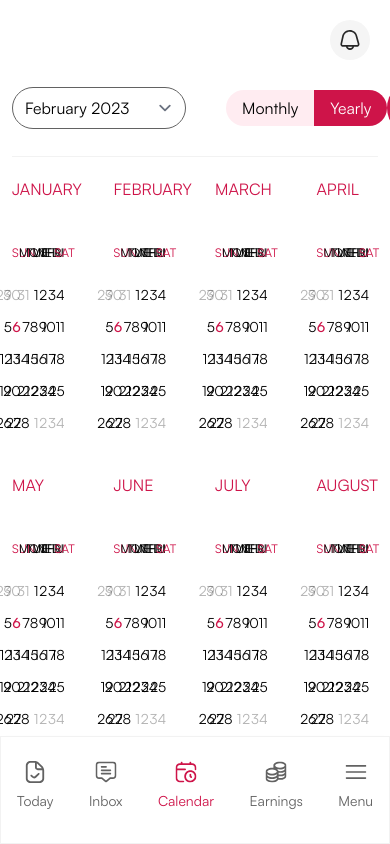
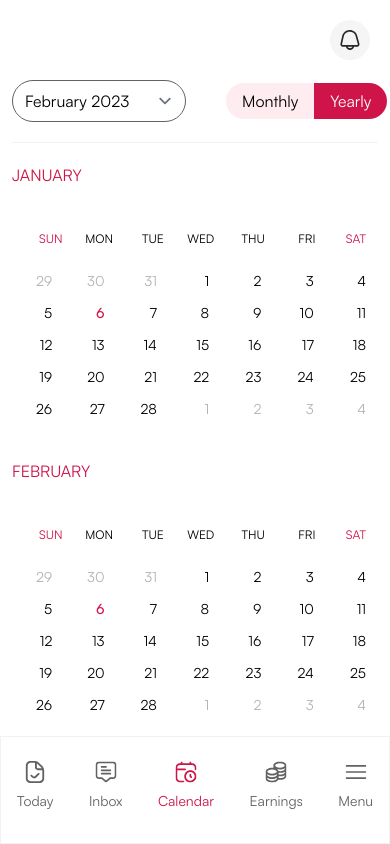
Before and after one commit to Handys-Inc/mvp-provider-portal, a React (Create React App) app: page /calendar in a window 390 px wide. Both pictures are taken after a click on the element "Yearly". Built offline with nearby package versions, Linux system fonts and the light colour scheme.

Commit message:
mobile calendar view

```diff
--- a/src/app/Calendar/components/CalendarHeader.js
+++ b/src/app/Calendar/components/CalendarHeader.js
@@ -59,7 +59,7 @@
 
             <button
               onClick={() => setAvailabilityView(true)}
-              className="btn-primary"
+              className="hidden md:block btn-primary"
             >
               Set availability
             </button>
--- a/src/app/Calendar/components/View.js
+++ b/src/app/Calendar/components/View.js
@@ -263,7 +263,7 @@
       ) : (
         // SHOWING PER YEAR
         <div className="w-full">
-          <div className="grid grid-cols-4 gap-10 ">
+          <div className="grid grid-cols-1 md:grid-cols-4 gap-10 ">
             {/* Loop over months in year */}
             {years.map((month) => {
               // TODO: GET ACTUAL DAYS IN THE MONTH
```
